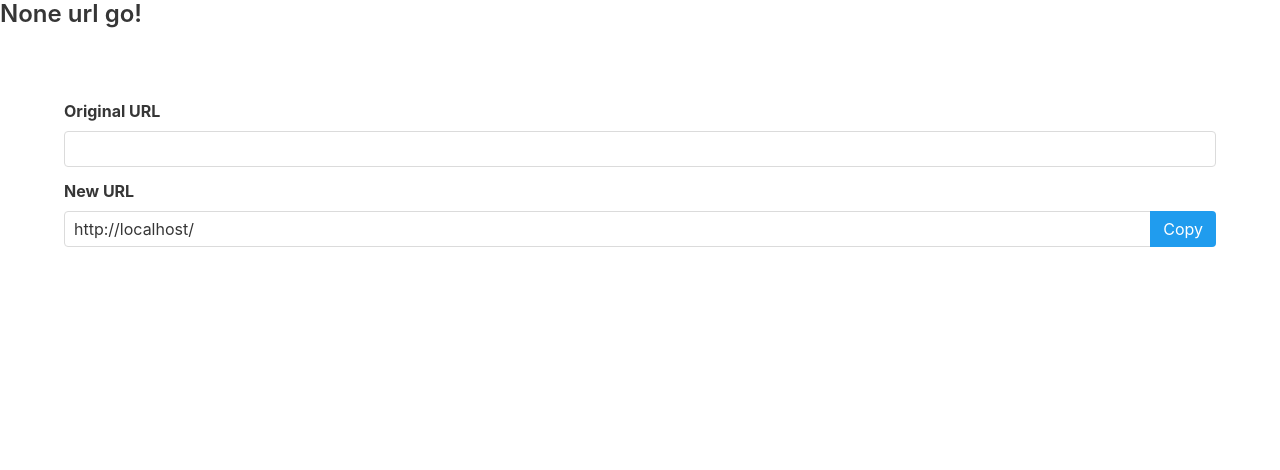
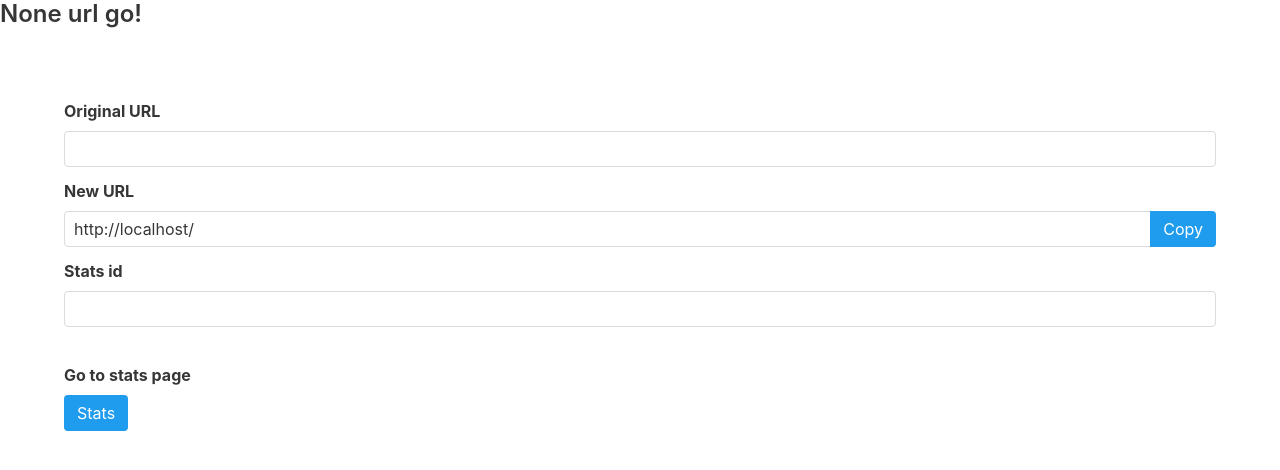
Before and after one commit to northy/url-go, a Flask app: template url_go/templates/link_added.html in a window 1280 px wide. Shown: the top 470 px of the page. Run offline with Flask 2, Linux system fonts and the light colour scheme; the template is opened without the code that fills it, so the values that code supplies are empty; some libraries are stand-ins or nearby versions.

Commit message:
improved stats

```diff
--- a/url_go/templates/link_added.html
+++ b/url_go/templates/link_added.html
@@ -29,7 +29,18 @@
             </a>
             </div>
         </div>
+        {% if stats_id is not none %}
+        <div class="field">
+            <label class="label">Stats id</label>
+            <div class="control">
+                <input class="input" type="text" name="original_url" value="{{ stats_id }}" readonly>
+            </div>
         </div>
+        <br />
+        <label class="label">Go to stats page</label>
+        <button class="button is-info" onClick="window.location.href = '{{ url_for('go.stats') }}'">Stats</button>
+        </div>
+        {% endif %}
     </section>
     <script>
         function copy() {
```
Also changed, not shown: url_go/routes.py (+8 -1 lines).
